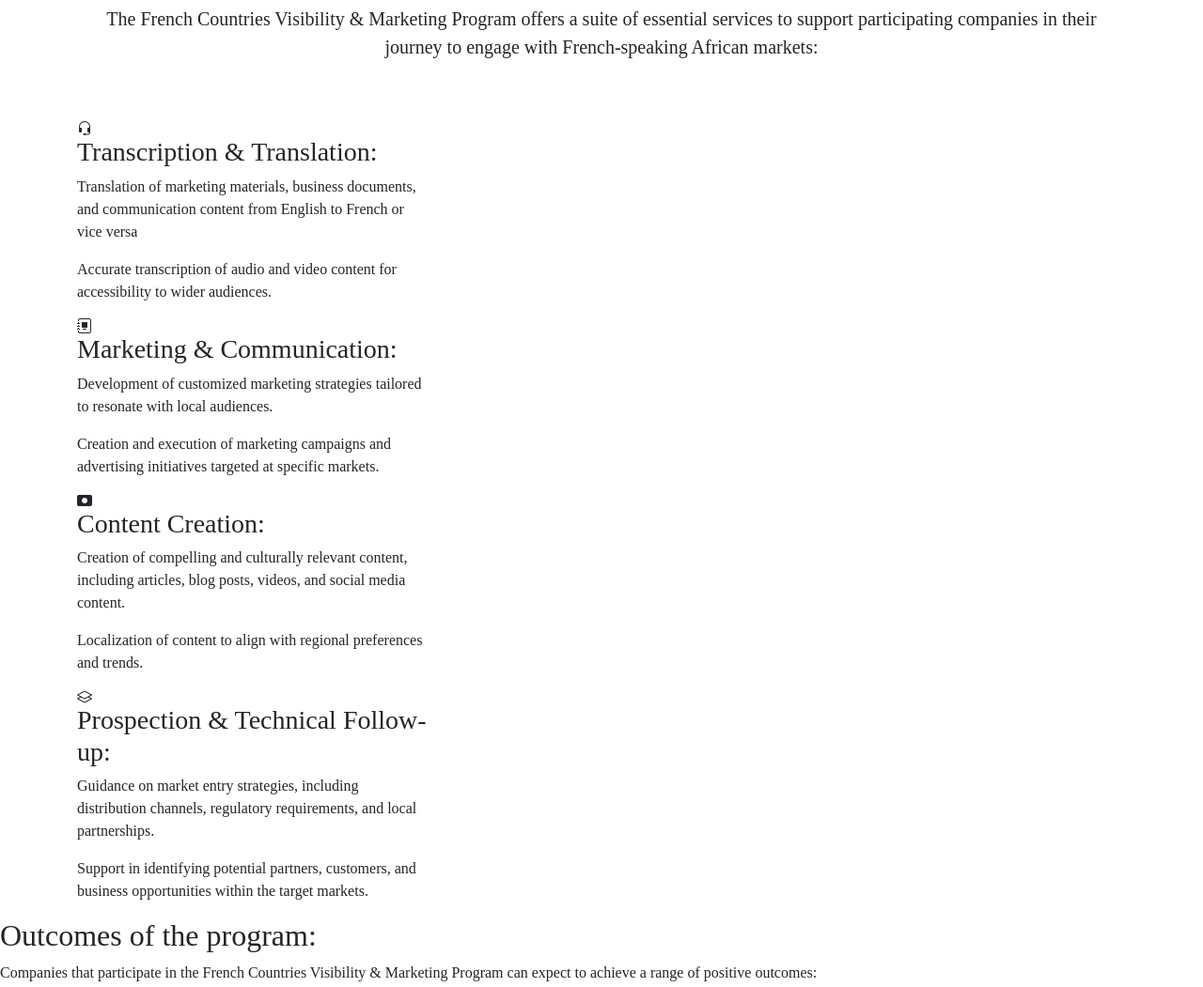
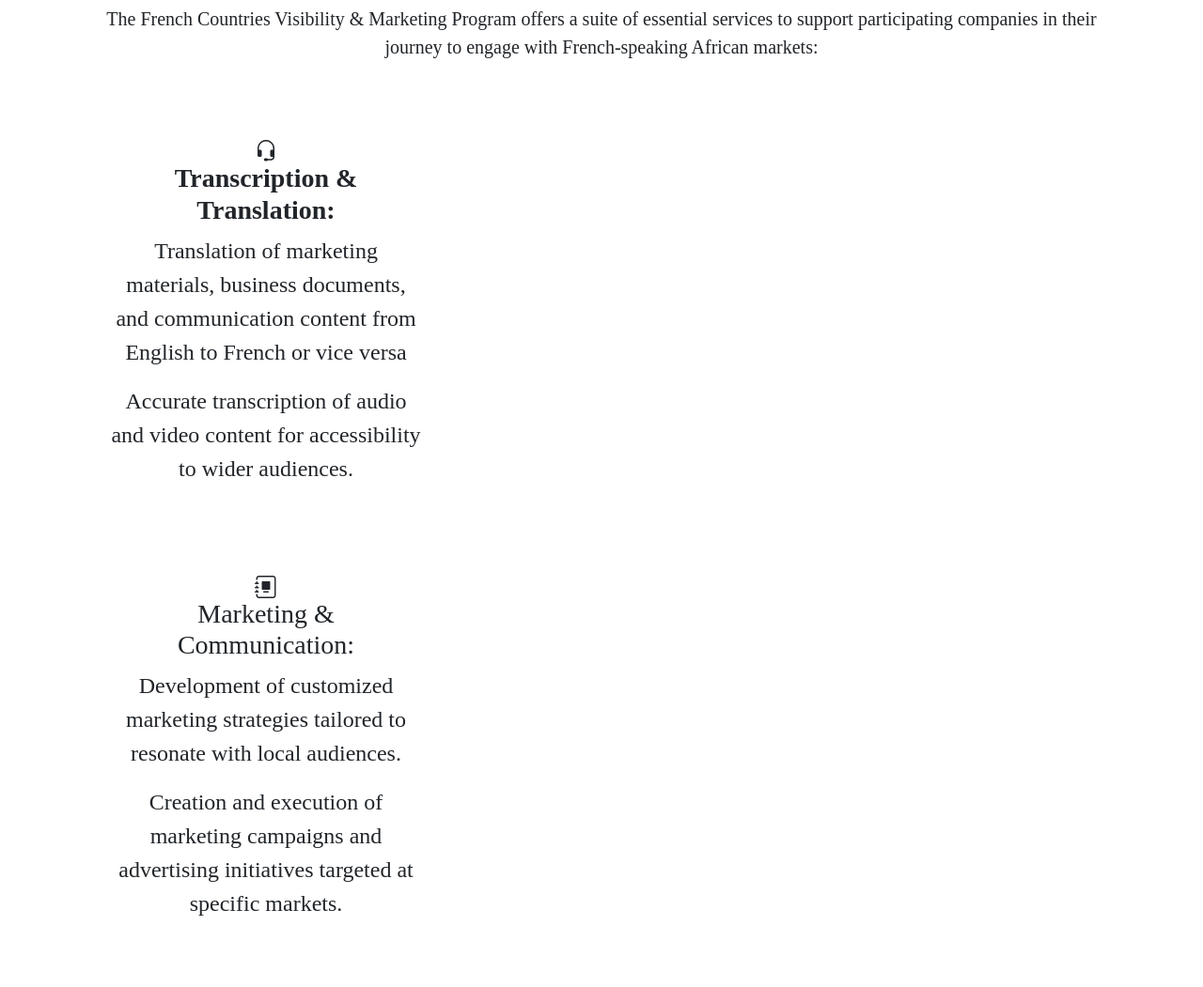
Before and after one commit to WilliamMayk/FCVM-Program, a plain HTML site: page index.html in a window 1280 px wide. Shown: the part 1750-2801 px from the top of the page at 94% size. Drawn offline with nearby package versions, Linux system fonts and the light colour scheme.

Commit message:
Update index.html

```diff
--- a/index.html
+++ b/index.html
@@ -6,6 +6,27 @@
     <link rel="stylesheet" href="https://cdn.jsdelivr.net/npm/bootstrap-icons@1.11.1/font/bootstrap-icons.css">
     <link href="https://cdn.jsdelivr.net/npm/bootstrap@5.3.2/dist/css/bootstrap.min.css" rel="stylesheet">
     <link rel="stylesheet" href="styles.css">
+    <style>
+        /* Add custom styles here if needed */
+        .service-card {
+            margin-bottom: 20px;
+            padding: 20px;
+            text-align: center;
+        }
+        .service-icon {
+            font-size: 24px;
+            margin-bottom: 10px;
+        }
+        .service-title {
+            padding-bottom: 10px;
+            margin-bottom: 10px;
+        }
+        /* Add style for white space between columns */
+        .column-spacing {
+            margin-right: 15px;
+            margin-left: 15px;
+        }
+    </style>
 </head>
 <body>
     <section id="nav">
@@ -163,12 +184,12 @@
                 </div>
             </div>
 
-            <div class="col-12 col-md-12 col-lg-4">
+            <div class="col-12 col-md-12 col-lg-4 column-spacing">
                 <div class="service-card">
-                    <div class="">
-                        <div class="">
+                    <div class="service-icon">
+                        <div class="service-title">
                             <i class="bi bi-headset"></i>
-                            <h3>Transcription & Translation:</h3>
+                            <h3><b>Transcription & Translation:</b></h3>
                             <p>Translation of marketing materials, business documents, and communication content from English to French or
                                 vice versa</p>
                             <p>Accurate transcription of audio and video content for accessibility to wider audiences.</p>
@@ -177,7 +198,7 @@
                 </div>
             </div>
 
-            <div class="col-12 col-md-12 col-lg-4">
+            <div class="col-12 col-md-12 col-lg-4 column-spacing">
                 <div class="service-card">
                     <div class="service-icon">
                         <div class="service-title">
@@ -190,7 +211,7 @@
                 </div>
             </div>
 
-            <div class="col-12 col-md-12 col-lg-4">
+            <div class="col-12 col-md-12 col-lg-4 column-spacing">
                 <div class="service-card">
                     <div class="service-icon">
                         <div class="service-title">
@@ -204,7 +225,7 @@
                 </div>
             </div>
 
-            <div class="col-12 col-md-12 col-lg-4">
+            <div class="col-12 col-md-12 col-lg-4 column-spacing">
                 <div class="service-card">
                     <div class="service-icon">
                         <div class="service-title">
```
